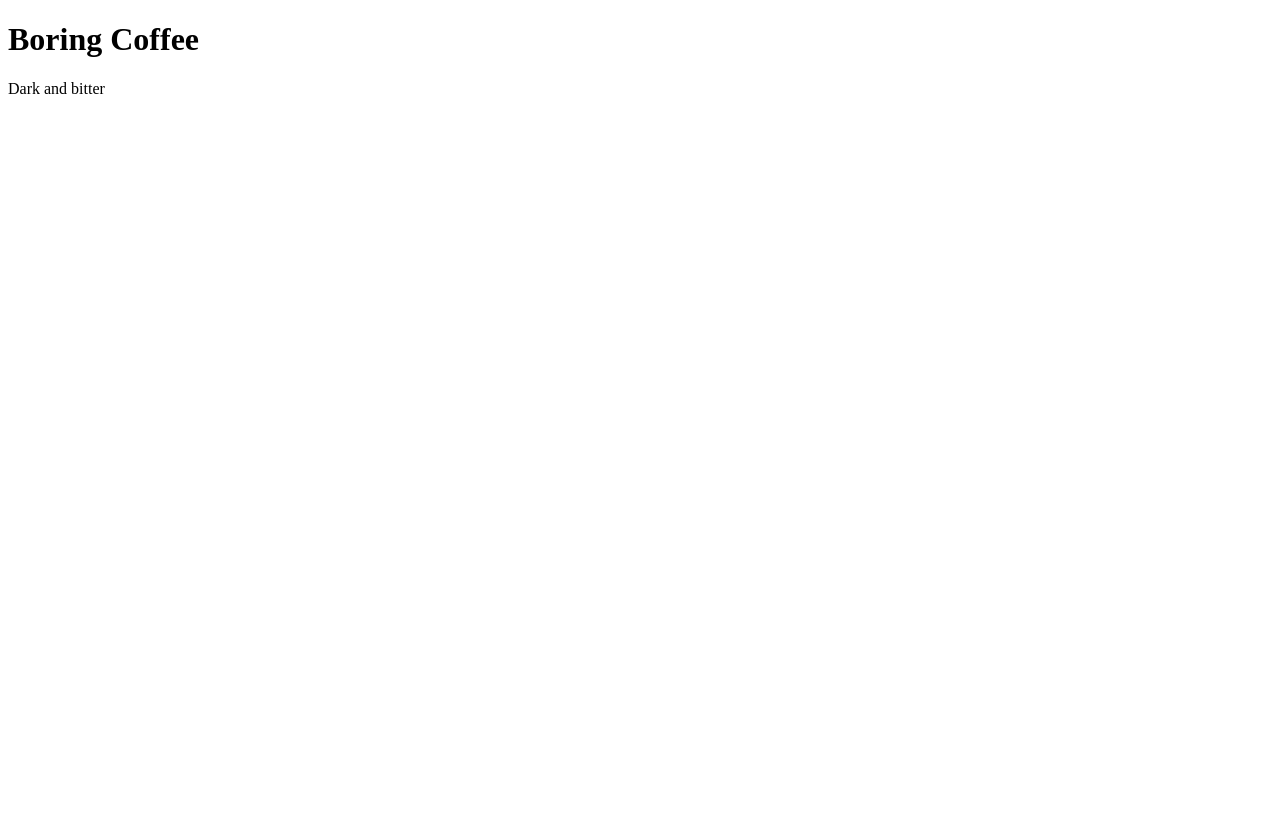
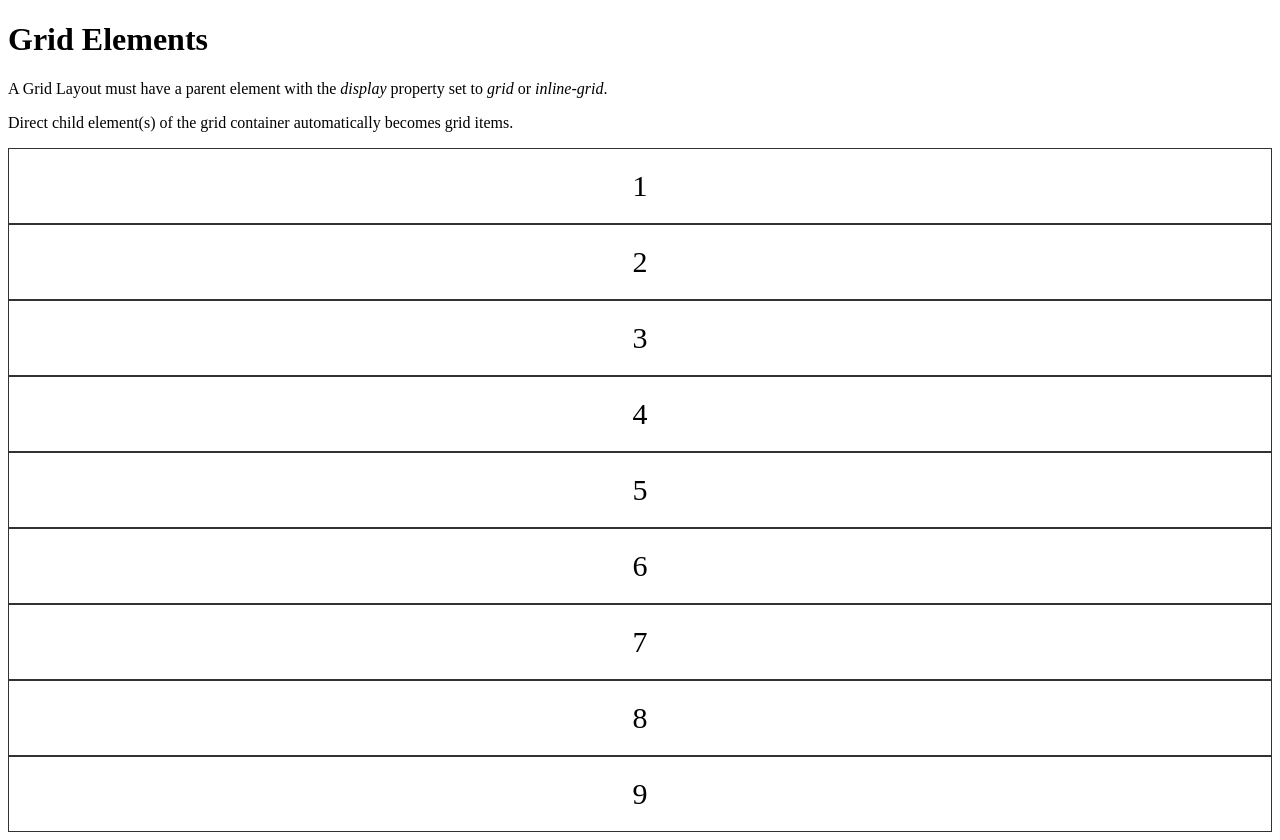
Before and after one commit to gneube/gneube.github.io, a plain HTML site: page index.html in a window 1280 px wide. Before the commit the page ends 800 px from the top, so only its background shows below. Drawn offline with Linux system fonts and the light colour scheme.

Commit message:
Update index.html

```diff
--- a/index.html
+++ b/index.html
@@ -1,7 +1,51 @@
 <!DOCTYPE html>
 <html>
+<head>
+<style>
+
+font-family: neue-haas-grotesk-display, sans-serif;
+font-style: normal;
+font-weight: 700;
+
+.grid-container {
+  display: grid;
+  grid-template-columns: auto auto auto;
+  background-color: #2196F3;
+  padding: 10px;
+}
+.grid-item {
+  background-color: rgba(255, 255, 255, 0.8);
+  border: 1px solid rgba(0, 0, 0, 0.8);
+  padding: 20px;
+  font-size: 30px;
+  text-align: center;
+}
+
+p {
+  font-family: "neue-haas-grotesk-display";
+}
+
+</style>
+</head>
 <body>
-<h1>Boring Coffee</h1>
-<p>Dark and bitter</p>
+
+<h1>Grid Elements</h1>
+
+<p>A Grid Layout must have a parent element with the <em>display</em> property set to <em>grid</em> or <em>inline-grid</em>.</p>
+
+<p>Direct child element(s) of the grid container automatically becomes grid items.</p>
+
+<div class="grid-container">
+  <div class="grid-item">1</div>
+  <div class="grid-item">2</div>
+  <div class="grid-item">3</div>
+  <div class="grid-item">4</div>
+  <div class="grid-item">5</div>
+  <div class="grid-item">6</div>
+  <div class="grid-item">7</div>
+  <div class="grid-item">8</div>
+  <div class="grid-item">9</div>
+</div>
+
 </body>
 </html>
```
